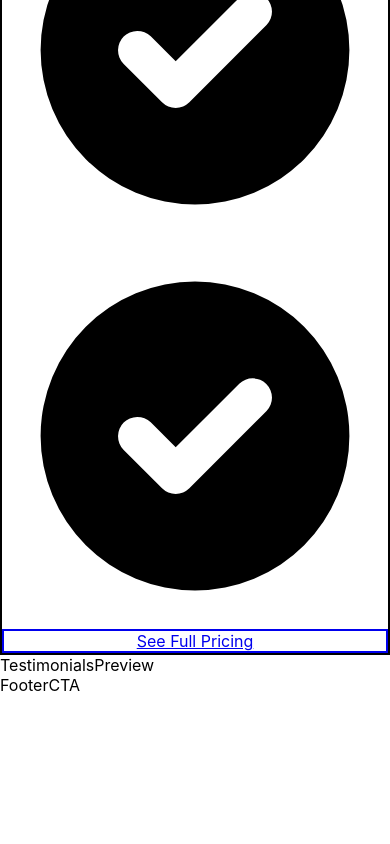
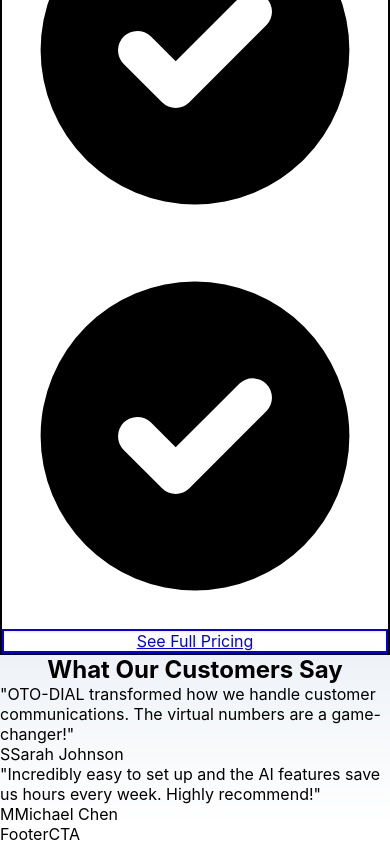
Before and after one commit to theotodial/oto-dial, a React (Vite) app in the folder frontend/: page / in a window 390 px wide. Shown: the part 6696-7540 px from the top of the page. Before the commit the page ends 7391 px from the top, so only its background shows below. Built offline with nearby package versions, Linux system fonts and the light colour scheme; no server answers.

Commit message:
Create TestimonialsPreview with 2-column layout and soft gradients

```diff
--- a/frontend/src/components/homepage/TestimonialsPreview.jsx
+++ b/frontend/src/components/homepage/TestimonialsPreview.jsx
@@ -1,8 +1,70 @@
+import { motion } from 'framer-motion';
+
 function TestimonialsPreview() {
+  const testimonials = [
+    {
+      name: "Sarah Johnson",
+      text: "OTO-DIAL transformed how we handle customer communications. The virtual numbers are a game-changer!"
+    },
+    {
+      name: "Michael Chen",
+      text: "Incredibly easy to set up and the AI features save us hours every week. Highly recommend!"
+    }
+  ];
+
   return (
-    <div>
-      TestimonialsPreview
-    </div>
+    <section className="w-full bg-gradient-to-b from-[#EEF2F7] to-white py-20 px-4">
+      <div className="max-w-7xl mx-auto">
+        {/* Section Header */}
+        <motion.div
+          initial={{ opacity: 0, y: 20 }}
+          whileInView={{ opacity: 1, y: 0 }}
+          viewport={{ once: true }}
+          transition={{ duration: 0.6 }}
+          className="text-center mb-16"
+        >
+          <h2 className="text-4xl md:text-5xl font-bold text-gray-900 mb-4">
+            What Our Customers Say
+          </h2>
+        </motion.div>
+
+        {/* Testimonials Grid */}
+        <div className="grid grid-cols-1 md:grid-cols-2 gap-8 md:gap-6 lg:gap-8">
+          {testimonials.map((testimonial, index) => (
+            <motion.div
+              key={index}
+              initial={{ opacity: 0, y: 20 }}
+              whileInView={{ opacity: 1, y: 0 }}
+              viewport={{ once: true }}
+              transition={{ duration: 0.5, delay: index * 0.2 }}
+              className="bg-gradient-to-br from-white to-indigo-50 rounded-xl p-6 md:p-8 shadow-md hover:shadow-lg transition-shadow duration-300"
+            >
+              {/* Testimonial Text */}
+              <p className="text-gray-700 text-lg mb-6 leading-relaxed">
+                "{testimonial.text}"
+              </p>
+
+              {/* Customer Info */}
+              <div className="flex items-center">
+                {/* Profile Image Placeholder */}
+                <div className="w-12 h-12 md:w-14 md:h-14 bg-gradient-to-br from-indigo-400 to-purple-500 rounded-full flex items-center justify-center mr-4 flex-shrink-0">
+                  <span className="text-white font-semibold text-lg">
+                    {testimonial.name.charAt(0)}
+                  </span>
+                </div>
+
+                {/* Customer Name */}
+                <div>
+                  <p className="font-semibold text-gray-900">
+                    {testimonial.name}
+                  </p>
+                </div>
+              </div>
+            </motion.div>
+          ))}
+        </div>
+      </div>
+    </section>
   );
 }
 
```
